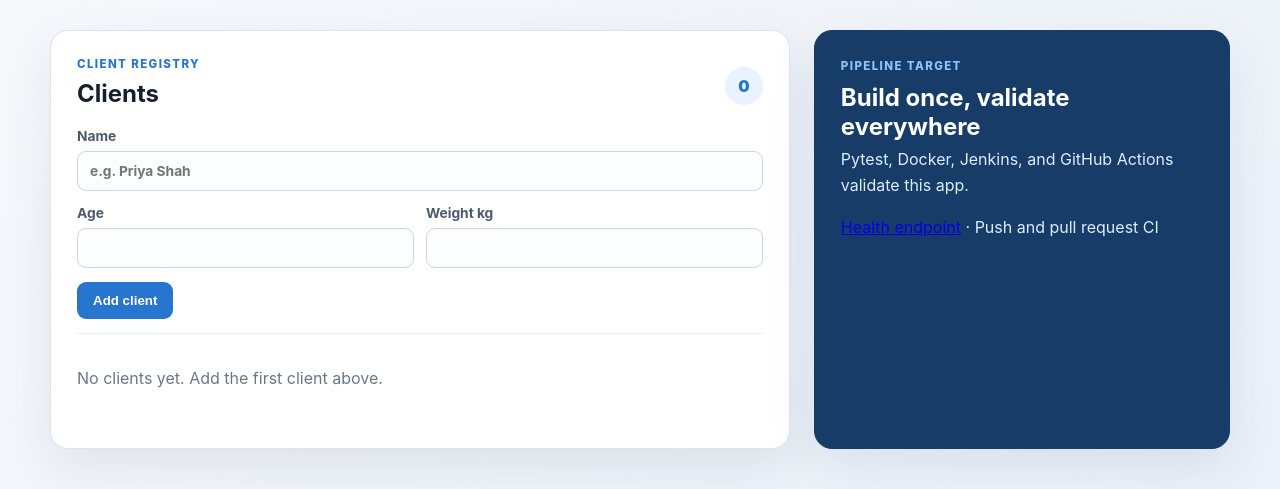
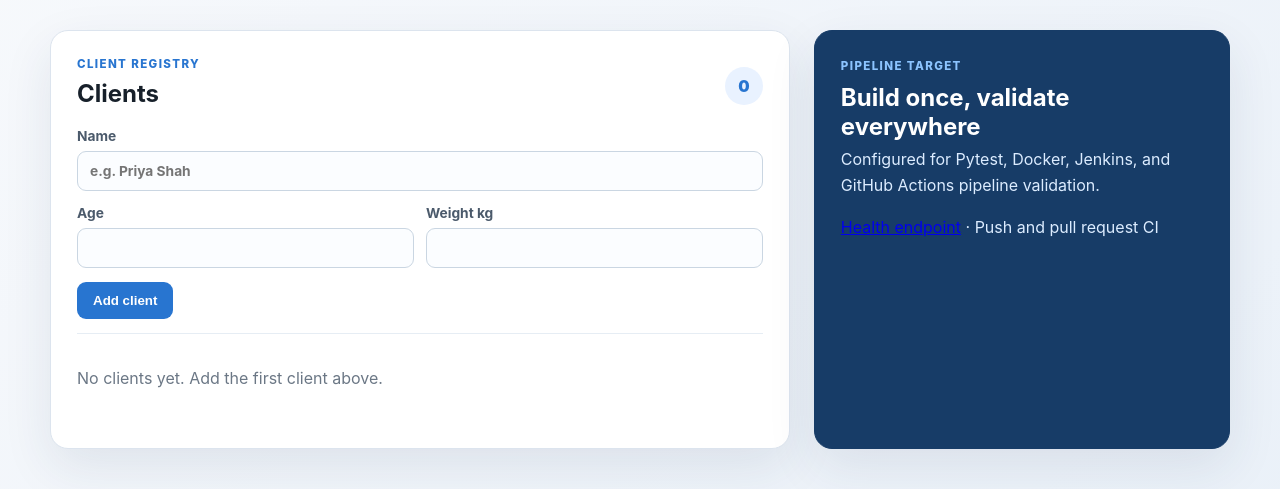
Before and after one commit to 2025tm93047/devOps-assignment-1, a Flask app: page /dashboard in a window 1280 px wide. Shown: the part 112-601 px from the top of the page. Run offline with Flask 3, Linux system fonts and the light colour scheme; the visitor is signed in with stand-in values (Sample User, id 1).

Commit message:
docs: make pipeline status wording accurate

```diff
--- a/templates/dashboard.html
+++ b/templates/dashboard.html
@@ -31,7 +31,7 @@
         {% else %}<p class="muted empty">No clients yet. Add the first client above.</p>{% endfor %}
       </div>
     </section>
-    <section class="panel highlight"><p class="eyebrow">Pipeline target</p><h2>Build once, validate everywhere</h2><p>Pytest, Docker, Jenkins, and GitHub Actions validate this app.</p><p><a href="{{ url_for('healthz') }}">Health endpoint</a> · Push and pull request CI</p></section>
+    <section class="panel highlight"><p class="eyebrow">Pipeline target</p><h2>Build once, validate everywhere</h2><p>Configured for Pytest, Docker, Jenkins, and GitHub Actions pipeline validation.</p><p><a href="{{ url_for('healthz') }}">Health endpoint</a> · Push and pull request CI</p></section>
   </main>
 </body>
 </html>
```
